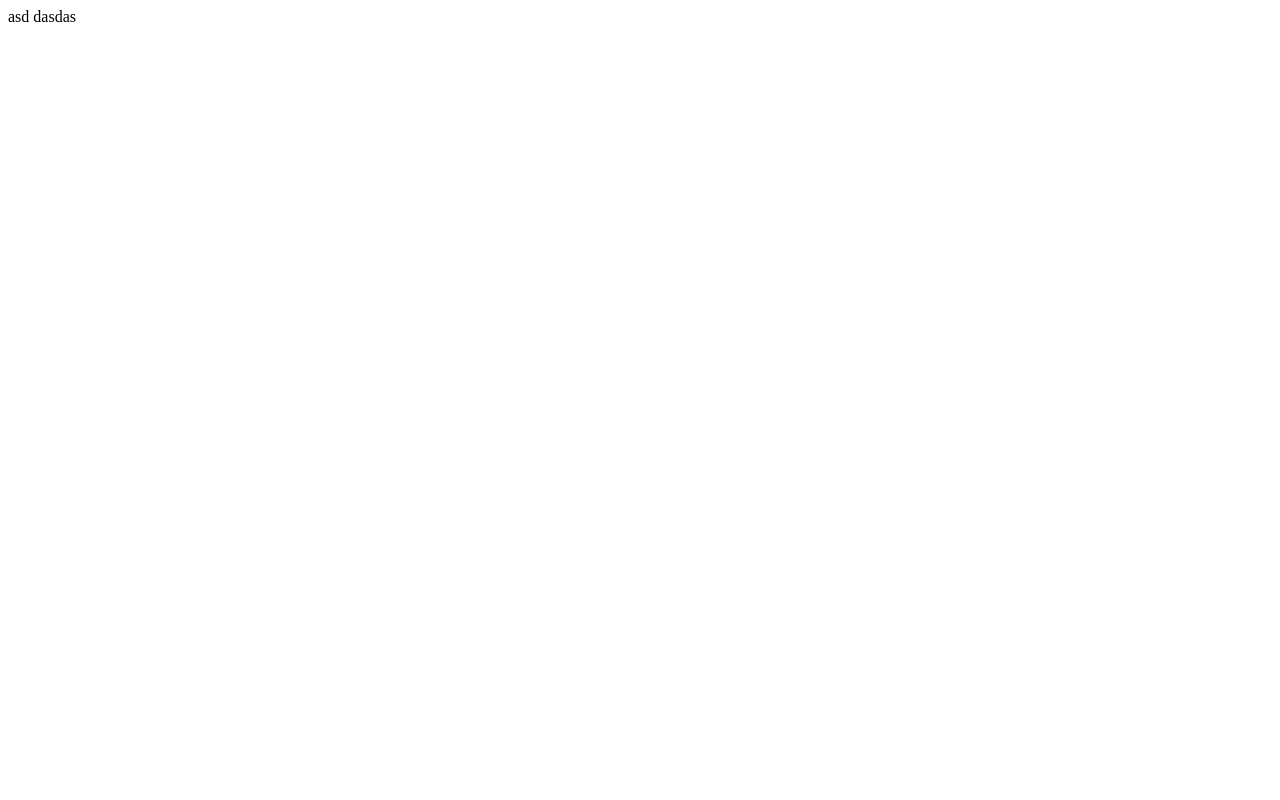
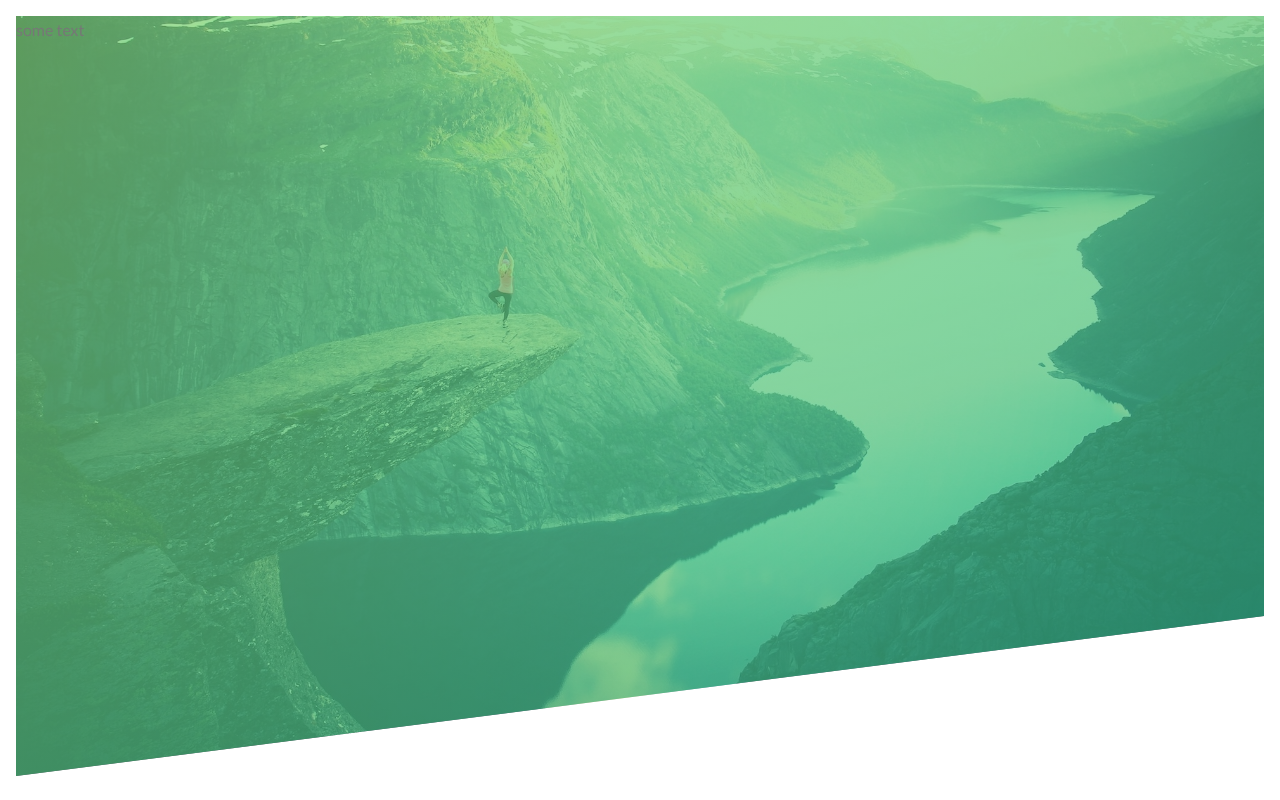
Before and after one commit to TonatiuhGonzalez/CSS, a plain HTML site: page Natours/starter/index.html in a window 1280 px wide. Drawn offline with Linux system fonts and the light colour scheme; files that its build step writes are made by us from their sources.

Commit message:
Se agrega imagen de fondo y estilos

```diff
--- a/Natours/starter/css/style.css
+++ b/Natours/starter/css/style.css
@@ -6,3 +6,26 @@ Medium green: #55c57a
 Dark green: #28b485
 
 */
+
+*{
+    margin: 0;
+    padding: 0;
+    box-sizing: border-box;
+}
+
+body{
+    font-family: "Lato", sans-serif;
+    font-weight: 400;
+    font-size: 16px;
+    line-height: 1.7;
+    color: #777;
+    padding: 2vh;
+}
+
+.header{
+    height: 95vh;
+    background-image: linear-gradient( to right bottom, #7ed56fb0,#28b485b0), url("../img/hero.jpg");
+    background-size: cover;
+    background-position: top;
+    clip-path: polygon(0 0, 100% 0, 100% 75vh, 0 100%);
+}
--- a/Natours/starter/index.html
+++ b/Natours/starter/index.html
@@ -12,7 +12,9 @@
 
         <title>Natours | Exciting tours for adventurous people</title>
     </head>
-    <body>asd
-        dasdas
+    <body>
+        <header class="header">
+            some text
+        </header>
     </body>
 </html>
```
